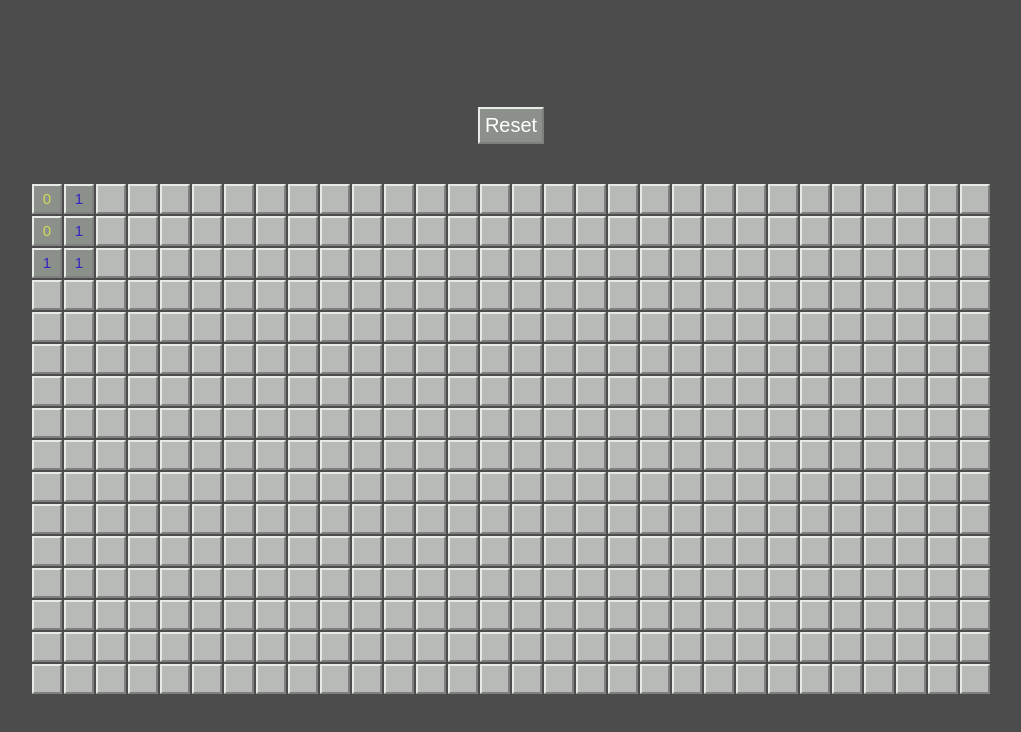
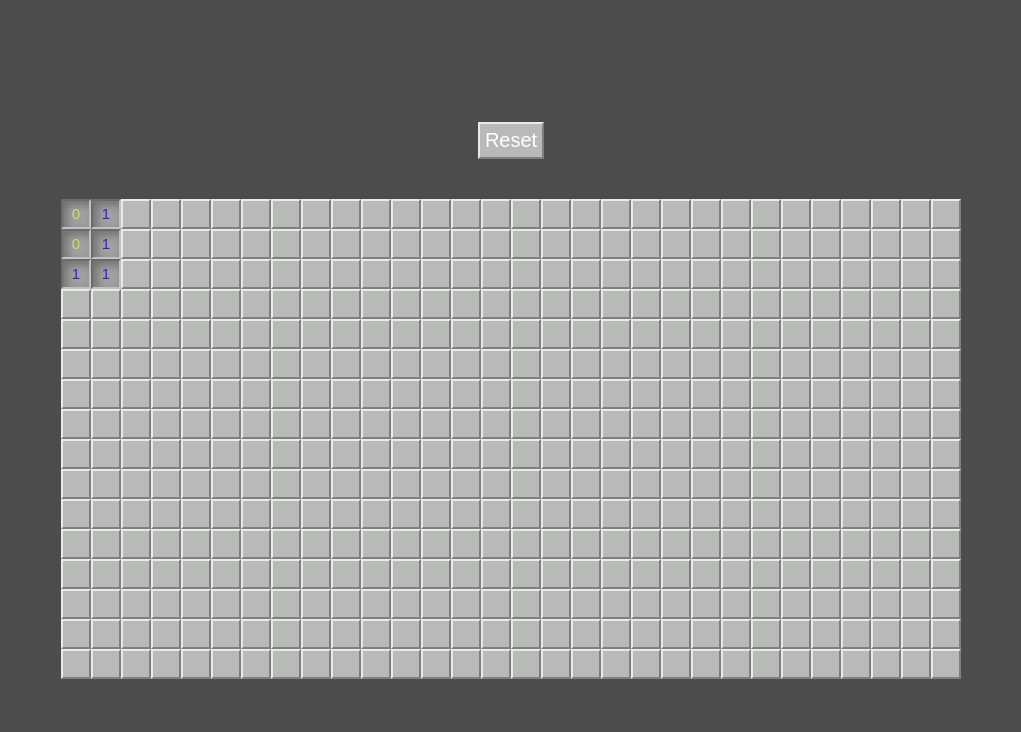
Before and after one commit to dloiolb/minesweeper_javascript, a plain HTML site: page index.html in a window 1280 px wide. Both pictures are taken after a click on the button 176 px from the left and 198 px from the top of the page. Shown: the whole page, without its empty margins (129-1150 px from the left). Drawn offline with Linux system fonts and the light colour scheme.

Commit message:
more fixes to buttons

```diff
--- a/index.css
+++ b/index.css
@@ -18,23 +18,23 @@ body {
     font-size: 20px;
     cursor: pointer;
     border: none;
-    background-color: #8b908b;
+    background-color: #b7bab7;
     color: white;
-    border-top: 2px solid #e6ebe6;    /* Top border */
-    border-left: 2px solid #e6ebe6;  /* Left border */
-    border-bottom: 2px solid #7f7f7f;   /* No border at the bottom */
-    border-right: 2px solid #7f7f7f;    /* No border at the right */
+    border-top: 2px solid #e6ebe6;
+    border-left: 2px solid #e6ebe6;
+    border-bottom: 2px solid #7f7f7f;
+    border-right: 2px solid #7f7f7f;
     /* border-radius: 5px; */
     margin-bottom: 20px;
 }
 
 #myButton:active {
-    background-color: #727472;
+    background-color: #a0a0a0;
     color: white;
-    border-top: 2px solid #e6ebe6;    /* Top border */
-    border-left: 2px solid #e6ebe6;  /* Left border */
-    border-bottom: 2px solid #7f7f7f;   /* No border at the bottom */
-    border-right: 2px solid #7f7f7f;    /* No border at the right */
+    border-top: 2px solid #6b6b6b;
+    border-left: 2px solid #6b6b6b;
+    border-bottom: 2px solid #c1c1c1;
+    border-right: 2px solid #c1c1c1;
 }
 
 button {
@@ -43,16 +43,20 @@ button {
     cursor: pointer;
     background-color: #b7bab7;
     color: white;
-    border-top: 2px solid #e6ebe6;    /* Top border */
-    border-left: 2px solid #e6ebe6;  /* Left border */
-    border-bottom: 2px solid #7f7f7f;   /* No border at the bottom */
-    border-right: 2px solid #7f7f7f;    /* No border at the right */
-    /*border-radius: 5px;  /* Optional, for rounded corners */
+    border-top: 2px solid #e6ebe6;
+    border-left: 2px solid #e6ebe6;
+    border-bottom: 2px solid #7f7f7f;
+    border-right: 2px solid #7f7f7f;
+    /*border-radius: 5px; */
 }
 
 /* button:hover {
     background-color: #4d584e;
 } */
+
+button:hover {
+    box-shadow: 5px 5px 15px rgba(0, 0, 0, .5); /* Shadow */
+}
 
 p {
     margin-top: 20px;
@@ -64,5 +68,5 @@ p {
     display: grid;
     grid-template-columns: repeat(30, 30px);
     grid-template-rows: repeat(16, 30px);
-    gap: 2px;
+    gap: 0px;
 }
--- a/index.js
+++ b/index.js
@@ -36,12 +36,20 @@ function createBoard() {
             const button = document.createElement('button');
             button.setAttribute('id', `button-${row}-${col}`);
             button.textContent = `${row+1}.${col+1}`;
-            button.addEventListener('touchstart', () => handleClick(row, col));
-            button.addEventListener('mousedown', () => handleClick(row, col));
+
+            button.addEventListener('click', () => handleClick(row, col));
+
             button.addEventListener('contextmenu', (event) => {
                 event.preventDefault();
                 handleRightClick(row, col)
-        });
+            });
+
+            // button.addEventListener('mouseover', (event) => {
+            //     if (game){
+            //         button.style.boxShadow = '5px 5px 15px rgba(0, 0, 0, 0.5)';  //shadow on hover
+            //     }
+            // });
+
             gameBoardContainer.appendChild(button);
         }
     }
@@ -204,7 +212,13 @@ function changePress(raww, caww, decision) {
 
     if (board[raww][caww].behind === 1 && board[raww][caww].hasbeenpressed === 1) {
         const button = document.getElementById(`button-${raww}-${caww}`);
-        button.style.backgroundColor = "rgb(248, 108, 108)";  // Light gay
+        button.style.backgroundColor = '#d9534f';
+        button.style.borderTop = '2px solid #9e3d32';
+        button.style.borderLeft = '2px solid #9e3d32';
+        button.style.borderBottom = '2px solid #f5b0a6';
+        button.style.borderRight = '2px solid #f5b0a6';
+        button.style.boxShadow = 'inset 4px 4px 8px rgba(0, 0, 0, 0.3)';
+        button.style.cursor = 'pointer';
         console.log("\n\n");
         game = 0;
     }
@@ -236,7 +250,15 @@ function display() {
                     output += board[row][col].numberofbombs + "  ";
                     button.textContent = `${board[row][col].numberofbombs}`;
                     button.style.color = which_color(board[row][col].numberofbombs);
-                    button.style.backgroundColor = '#8b908b';  // Light gay
+                    // button.style.backgroundColor = '#8b908b';  // Light gray
+
+                    button.style.backgroundColor = '#a0a0a0';  // Darker background color
+                    button.style.borderTop = '2px solid #6b6b6b';
+                    button.style.borderLeft = '2px solid #6b6b6b';
+                    button.style.borderBottom = '2px solid #c1c1c1';
+                    button.style.borderRight = '2px solid #c1c1c1';
+                    button.style.boxShadow = 'inset 4px 4px 8px rgba(0, 0, 0, 0.3)';
+                    button.style.cursor = 'pointer';
                 }
             }
             else if (board[row][col].hasbeenpressed === 2) {
```
